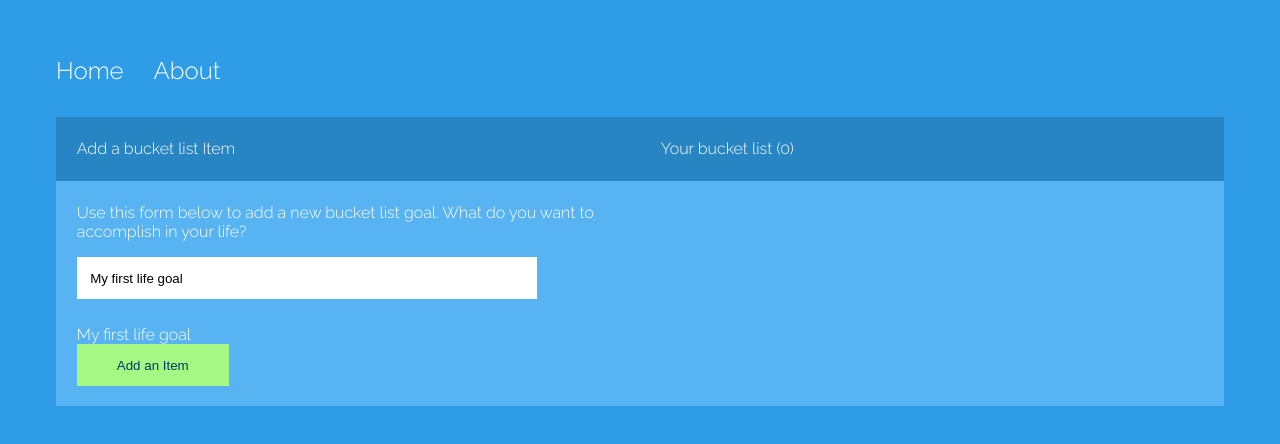
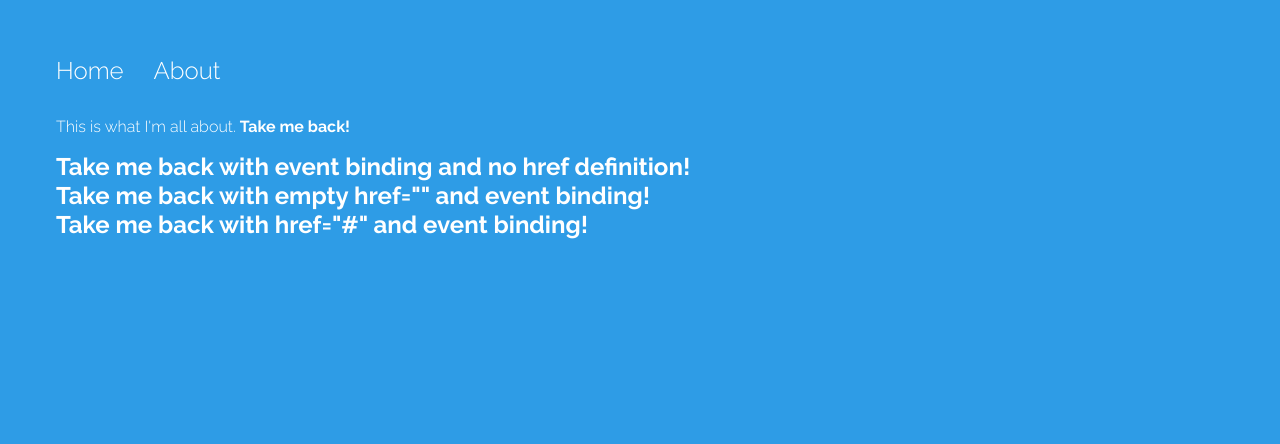
Before and after one commit to jaldors/ng5, an Angular app: page /about/48 in a window 1280 px wide. Before the commit this address led to /. Shown: the top 444 px of the page. Built offline with nearby package versions, Linux system fonts and the light colour scheme.

Commit message:
Adding routers to navigate

```diff
--- a/src/app/about/about.component.html
+++ b/src/app/about/about.component.html
@@ -1,3 +1,14 @@
-<p>
-  about works!
-</p>
+<style>
+  ul li {
+    display: flex;
+    margin-right: 20px;
+  }
+</style>
+
+<p>This is what I'm all about. <a (click)="sendMeHome()"><strong>Take me back!</strong></a></p>
+
+<ul>
+  <li><a (click)="sendMeHome()"><strong>Take me back with event binding and no href definition!</strong></a></li>
+  <li><a href="" (click)="sendMeHome()"><strong>Take me back with empty href="" and event binding!</strong></a></li>
+  <li><a href="#" (click)="sendMeHome()"><strong>Take me back with href="#" and event binding!</strong></a></li>
+</ul>
--- a/src/app/about/about.component.ts
+++ b/src/app/about/about.component.ts
@@ -1,4 +1,6 @@
 import { Component, OnInit } from '@angular/core';
+import { ActivatedRoute } from '@angular/router';
+import { Router } from '@angular/router';
 
 @Component({
   selector: 'app-about',
@@ -7,9 +9,15 @@ import { Component, OnInit } from '@angular/core';
 })
 export class AboutComponent implements OnInit {
 
-  constructor() { }
+  constructor(private route: ActivatedRoute, private router: Router) {
+    this.route.params.subscribe(res => console.log(res.id));
+   }
 
   ngOnInit() {
   }
 
+  sendMeHome() {
+    this.router.navigate(['']);
+  }
+
 }
--- a/src/app/app-routing.module.ts
+++ b/src/app/app-routing.module.ts
@@ -1,7 +1,18 @@
 import { NgModule } from '@angular/core';
 import { Routes, RouterModule } from '@angular/router';
+import { HomeComponent } from './home/home.component';
+import { AboutComponent } from './about/about.component';
 
-const routes: Routes = [];
+const routes: Routes = [
+  {
+    path: '',
+    component: HomeComponent
+  },
+  {
+    path: 'about/:id',
+    component: AboutComponent
+  }
+];
 
 @NgModule({
   imports: [RouterModule.forRoot(routes)],
--- a/src/app/app.component.html
+++ b/src/app/app.component.html
@@ -1,8 +1,6 @@
 <ul>
-  <li><a routeLink="home">Home</a></li>
-  <li><a routeLink="about">About</a></li>
+  <li><a routerLink="">Home</a></li>
+  <li><a routerLink="about/48">About</a></li>
 </ul>
 
-<app-home></app-home>
-
 <router-outlet></router-outlet>
```
